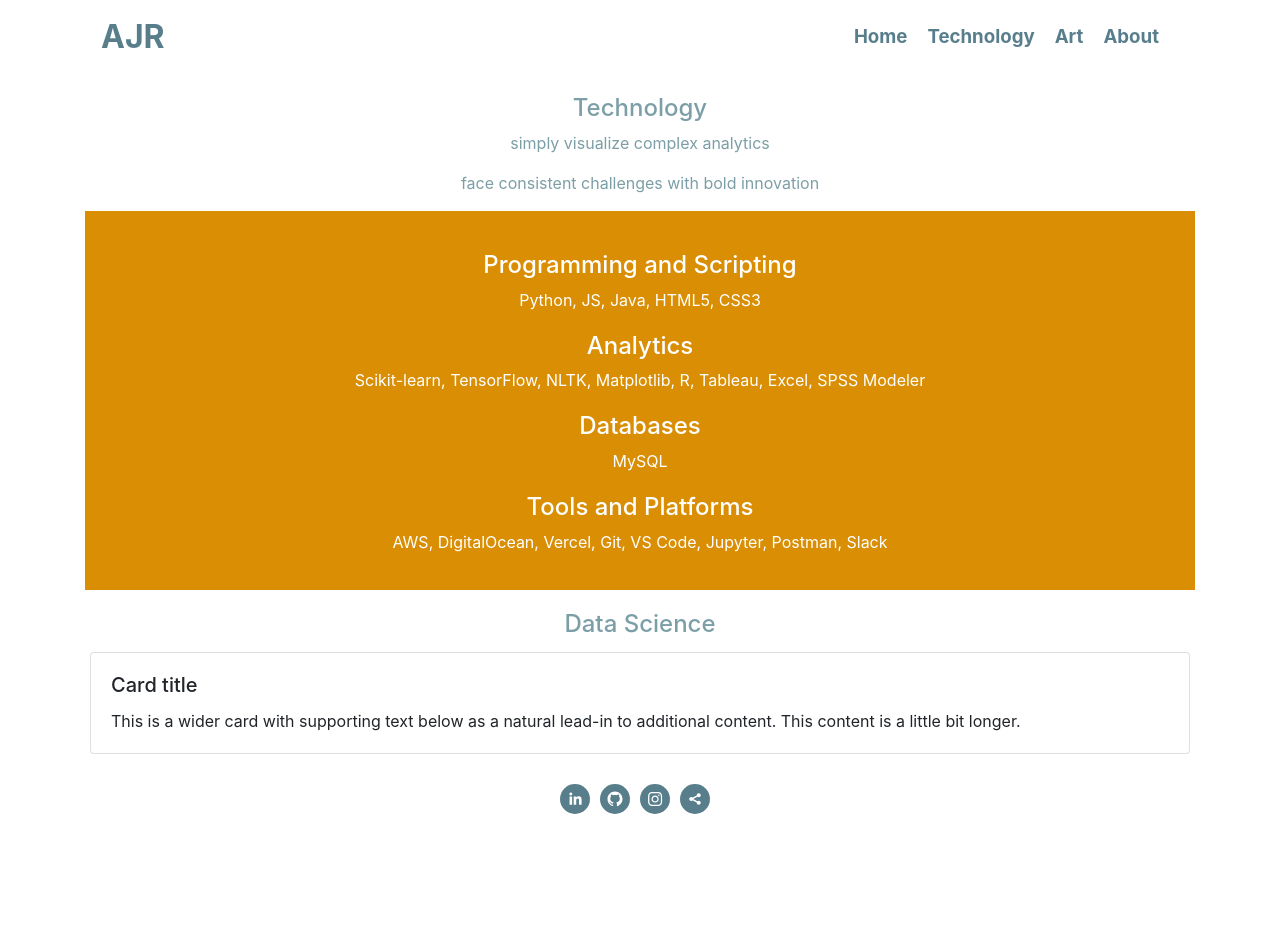
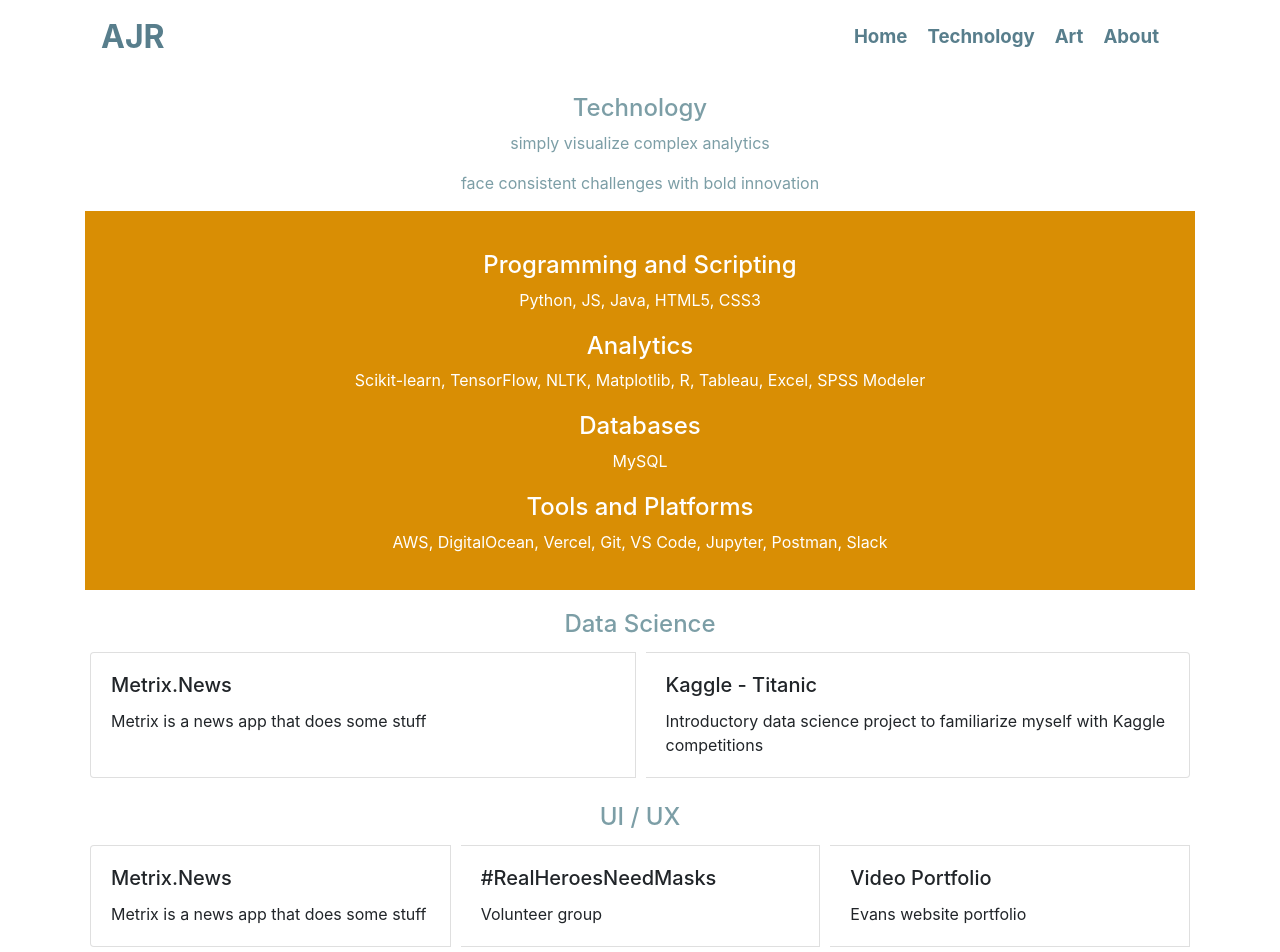
Before and after one commit to ajraymond27/myPortfolio, a Next.js app in the folder ajraymond/: page /tech in a window 1280 px wide. Shown: the top 952 px of the page. Before the commit the page ends 834 px from the top, so only its background shows below. Built offline with nearby package versions, Linux system fonts and the light colour scheme.

Commit message:
not sure

```diff
--- a/ajraymond/components/CardGroups.js
+++ b/ajraymond/components/CardGroups.js
@@ -5,9 +5,12 @@
 export default function CardGroups(props) {
     return (
         <>
-        <h4>Data Science</h4>
+        <h4>{props.tech.class}</h4>
+
         <CardGroup>
-          <Cards />
+          {props.tech.projects.map((tech) => (
+              <Cards project={tech} />
+            ))}
         </CardGroup>
       </>
     )
--- a/ajraymond/components/CardPopup.js
+++ b/ajraymond/components/CardPopup.js
@@ -12,19 +12,14 @@
       >
         <Modal.Header closeButton>
           <Modal.Title id="contained-modal-title-vcenter">
-            Modal heading
+          <h4>{props.project.project}</h4>
           </Modal.Title>
         </Modal.Header>
         <Modal.Body>
-          <h4>Centered Modal</h4>
-          <p>
-            Cras mattis consectetur purus sit amet fermentum. Cras justo odio,
-            dapibus ac facilisis in, egestas eget quam. Morbi leo risus, porta ac
-            consectetur ac, vestibulum at eros.
-          </p>
+          <p>{props.project.brief}</p>
+          <p>{props.project.description}</p>
+          <p>{props.project.skills}</p>
         </Modal.Body>
-        <Modal.Footer>
-        </Modal.Footer>
       </Modal>
     );
   }
--- a/ajraymond/components/Cards.js
+++ b/ajraymond/components/Cards.js
@@ -13,16 +13,16 @@
         <>
         <Card style={card} onClick={() => setModalShow(true)}>
             <Card.Body>
-            <Card.Title>Card title</Card.Title>
+            <Card.Title>{props.project.project}</Card.Title>
             <Card.Text>
-                This is a wider card with supporting text below as a natural lead-in to
-                additional content. This content is a little bit longer.
+                {props.project.brief}
             </Card.Text>
             </Card.Body>
         </Card>
         <CardPopup
             show={modalShow}
             onHide={() => setModalShow(false)}
+            project = {props.project}
         />
       </>
     )
--- a/ajraymond/data/tech.js
+++ b/ajraymond/data/tech.js
@@ -1,12 +1,56 @@
-export const tech = [
+const tech = [
     {
         class: 'Data Science',
         projects: [
             {
-                project: 'Metrix',
-                description: '',
-                skills: ''
-            }
+                project: 'Metrix.News',
+                brief: 'Metrix is a news app that does some stuff',
+                description: 'long descriptions',
+                skills: 'Python, Scikit-Learn, NLTK, Matplotlib',
+                file: '',
+            },
+            {
+                project: 'Kaggle - Titanic',
+                brief: 'Introductory data science project to familiarize myself with Kaggle competitions',
+                description: 'long descriptions',
+                skills: 'Python',
+                file: '',
+            },
         ]
-    }
+    },
+    {
+        class: 'UI / UX',
+        projects: [
+            {
+                project: 'Metrix.News',
+                brief: 'Metrix is a news app that does some stuff',
+                description: 'long descriptions',
+                skills: 'Python, Scikit-Learn, NLTK, Matplotlib',
+                file: '',
+            },
+            {
+                project: '#RealHeroesNeedMasks',
+                brief: 'Volunteer group',
+                description: 'long descriptions',
+                skills: 'Python',
+                file: '',
+            },
+            {
+                project: 'Video Portfolio',
+                brief: 'Evans website portfolio',
+                description: 'long descriptions',
+                skills: 'Python',
+                file: '',
+            },
+            {
+                project: 'Cardno Native Plant Nursery',
+                brief: 'Evans website portfolio',
+                description: 'long descriptions',
+                skills: 'Python',
+                file: '',
+            },
+        ]
+    },
 ]
+
+export default tech;
--- a/ajraymond/pages/tech.js
+++ b/ajraymond/pages/tech.js
@@ -1,15 +1,15 @@
 import React from 'react';
 import Head from 'next/head';
 import Footer from '../components/Footer';
-
 import Header from '../components/Header';
 import CardGroups from '../components/CardGroups';
 
+import tech from '../data/tech';
 
 const main ={
 
+}
 
-}
 const intro ={
   textAlign: 'center',
   color: 'var(--base1)',
@@ -26,30 +26,17 @@
   color: '#fff',
 }
 
+export default class Home extends React.Component {
+  constructor(props) {
+    super (props);
+    this.state = {
+      tech
+    }
+  }
+  render() {
 
+  // const [modalShow, setModalShow] = React.useState(false);
 
-
-
-
-// function App() {
-
-//   return (
-//     <>
-//       <Button variant="primary" onClick={() => setModalShow(true)}>
-//         Launch vertically centered modal
-//       </Button>
-
-//       <Popup
-//         show={modalShow}
-//         onHide={() => setModalShow(false)}
-//       />
-//     </>
-//   );
-// }
-
-
-export default function Home() {
-  const [modalShow, setModalShow] = React.useState(false);
   return (
     <div className="container">
       <Head>
@@ -72,8 +59,9 @@
         <h4 style={white}>Tools and Platforms </h4>
         <p>AWS, DigitalOcean, Vercel, Git, VS Code, Jupyter, Postman, Slack</p>
       </div>
-
-      <CardGroups />
+      {this.state.tech.map((tech) => (
+            <CardGroups tech={tech} />
+          ))}
       </main>
 
       <footer>
@@ -82,3 +70,4 @@
     </div>
   )
 }
+}
```
